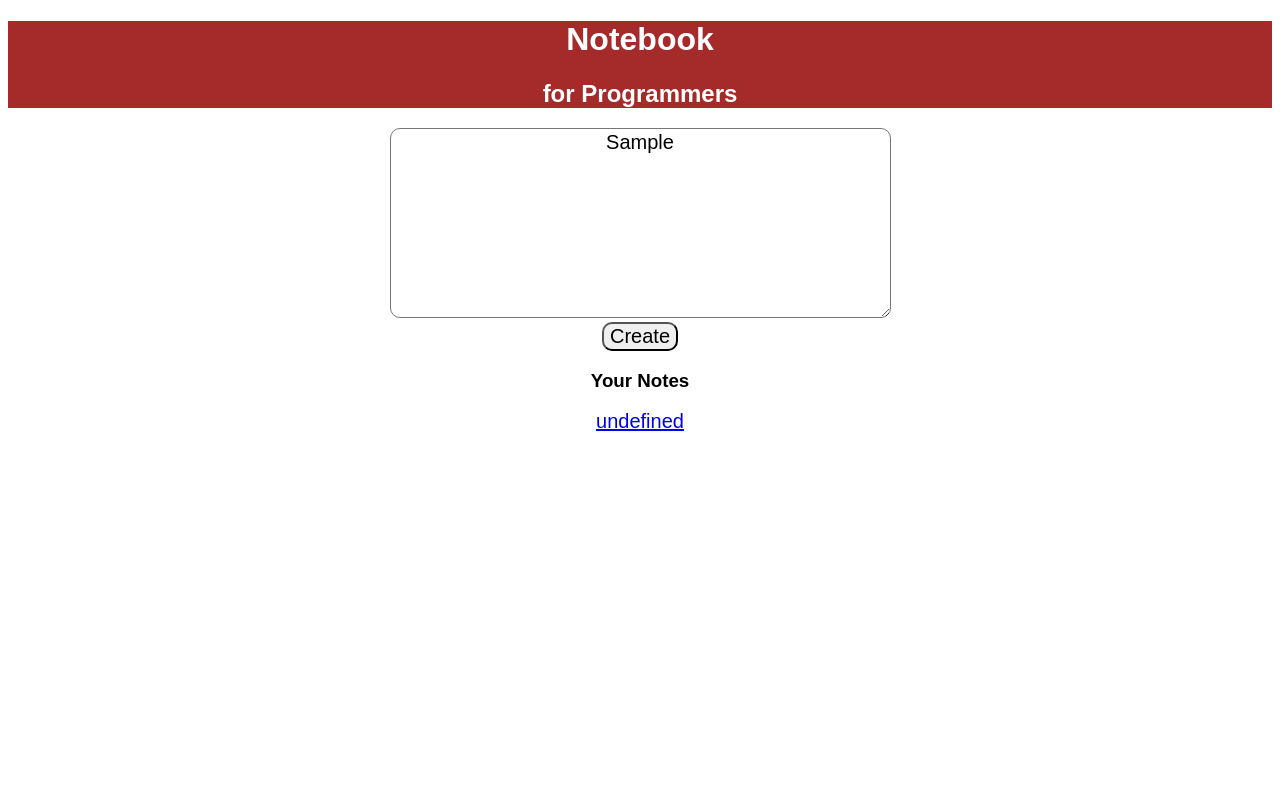
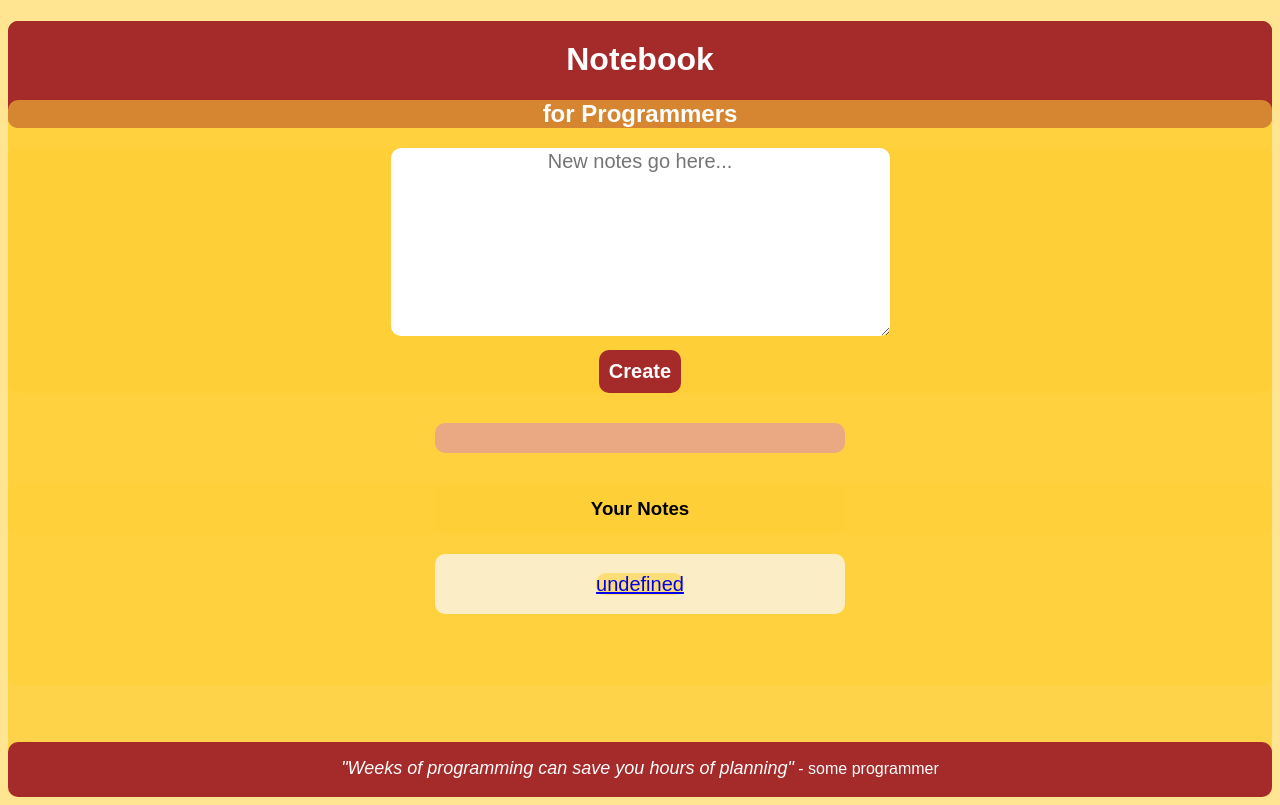
Before and after one commit to AJ8GH/vanilla-js, a website: page public/index.html in a window 1280 px wide. Both pictures are taken after typing "Sample" into the empty fields and a click on the button "Create". Drawn offline with Linux system fonts and the light colour scheme; no server answers.

Commit message:
Implements displaying notes on click and additional styling

```diff
--- a/public/css/style.css
+++ b/public/css/style.css
@@ -1,18 +1,101 @@
 * {
   font-family: Arial;
   text-align: center;
+  background-color: rgba(255, 208, 55, 0.55);
+  border-radius: 10px;
 }
 
-header {
+header, h1, footer {
   background-color: brown;
   color: white;
 }
 
+h1 {
+  padding-top: 20px;
+}
+
 textarea, button {
-  border-radius: 10px;
+  border: 0px;
   font-size: 20px;
 }
 
-div {
+textarea {
+  background-color: white;
+}
+
+button {
+  background-color: brown;
+  color: white;
+  padding: 10px;
+  font-weight: 900;
   font-size: 20px;
+  margin-top: 10px;
 }
+
+.notes {
+  font-size: 20px;
+  background-color: rgba(250, 250, 250, 0.728);
+}
+
+section {
+  margin-left: auto;
+  margin-right: auto;
+}
+
+.notes, .note, h3 {
+  max-width: 30%;
+  margin-left: auto;
+  margin-right: auto;
+  padding: 15px;
+}
+
+.note {
+  background-color: rgba(227, 155, 155, 0.742);
+  margin-top: 30px;
+  margin-bottom: 30px;
+  font-size: 25px;
+}
+
+.viewing {
+  font-size: 15px;
+  font-weight: 600;
+}
+
+.content {
+  font-size: 25px;
+}
+
+.footer-quote {
+  background-color: brown;
+}
+
+em {
+  font-size: 18px;
+  background-color: brown;
+}
+
+footer {
+  margin-top: 10px;
+  padding-bottom: 15px;
+  position: absolute;
+  bottom: 0;
+  margin-left: auto;
+  margin-right: auto;
+  text-align: center;
+  width: 100%;
+  height: 2.5rem;
+}
+
+.page-container {
+  position: relative;
+  min-height: 97vh;
+}
+
+.content-wrapper {
+  padding-bottom: 4.5rem;
+}
+
+a {
+  font-size: 20px;
+  line-height: 30px;
+}
--- a/public/index.html
+++ b/public/index.html
@@ -13,10 +13,13 @@
   <script defer src="js/src/interface.js"></script>
 </head>
 <body>
+  <div class="page-container">
+    <div class="content-wrapper">
       <header>
         <h1>Notebook</h1>
         <h2>for Programmers</h2>
       </header>
+
       <main>
         <form>
           <textarea id="#note-input" cols="40" rows="8" placeholder="New notes go here..."></textarea><br>
@@ -24,14 +27,19 @@
         </form>
       </main>
 
+      <section class="note" id="note"></section>
+
       <section>
         <h3>Your Notes</h3>
       </section>
 
-  <div id="notes">
+      <div class="notes" id="notes">
+      </div>
     </div>
 
-  <p id="note"></p>
-
+    <footer>
+      <p class="footer-quote"><em>"Weeks of programming can save you hours of planning"</em> - some programmer</p>
+    </footer>
+  </div>
 </body>
 </html>
--- a/public/js/src/interface.js
+++ b/public/js/src/interface.js
@@ -2,29 +2,59 @@
 
 const notebook = new Notebook;
 
+resetHashUrl();
+makeEnterCreateNote();
 getNotes();
 displayOldNotes();
+makeClickShowNote();
 
 document.querySelector('#create').addEventListener('click', (event) => {
   event.preventDefault();
   create(document.querySelector('textarea').value);
-
   setTimeout(() => {
     storeNotes();
     displayPreviews();
+    makeClickShowNote();
+    document.querySelector('textarea').value = ''
   }, 200);
 });
+
+function makeClickShowNote() {
+  window.addEventListener('hashchange', showNote)
+}
+
+function showNote() {
+  createNoteHtml(getNoteFromUrl(window.location))
+}
+
+function getNoteFromUrl(location) {
+  return location.hash.split('#')[1];
+}
+
+function createNoteHtml(index) {
+  document.getElementById('note').innerHTML = notebook.notesObject()[index];
+}
 
 async function create(note) {
   await emojify(note)
   .then(data => notebook.add(new Note(data.emojified_text)));
 }
 
+function makeEnterCreateNote() {
+  document.querySelector('textarea').addEventListener('keydown', (event) => {
+    if (event.key === 'Enter') {
+      event.preventDefault();
+      document.getElementById('create').click();
+    }
+  })
+}
+
 async function emojify(note) {
   const response = await fetch('https://makers-emojify.herokuapp.com', {
     method: 'POST',
+    headers: { 'Content-Type': 'application/json' },
+    credentials: 'same-origin',
     mode: 'cors',
-    headers: { 'Content-Type': 'application/json' },
     body: `{ "text":"${note}" }`
   });
   return await response.json();
@@ -35,14 +65,6 @@ function displayPreviews() {
   document.getElementById('notes')
     .innerHTML += `<a href="#${index}">${notebook.previews()[index]}<a><br>`
 }
-
-// function displayNote() {
-//   window.addEventListener('hashchange', () => {
-//     const noteId = window.location.search.split('').reverse[0];
-//     document.getElementById('note')
-//       .innerHTML = notebook.notes[noteId];
-//   });
-// }
 
 function storeNotes() {
   localStorage.setItem('notes', JSON.stringify(notebook.notesObject()))
@@ -64,3 +86,7 @@ function displayOldNotes() {
   }
   notes.innerHTML = html
 }
+
+function resetHashUrl() {
+  history.pushState(null, null, ' ')
+}
```
Lines whose indentation alone changed are shown as unchanged.
